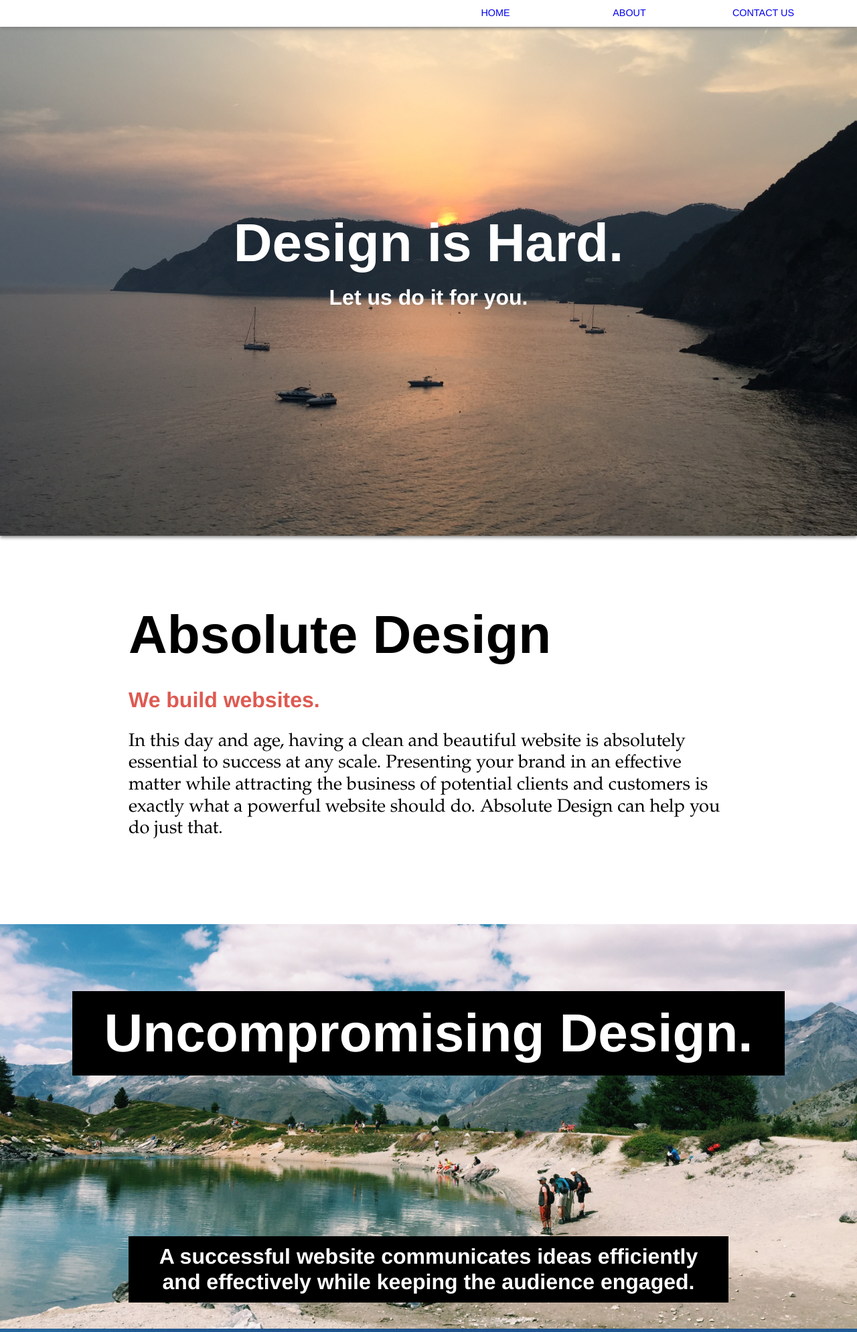
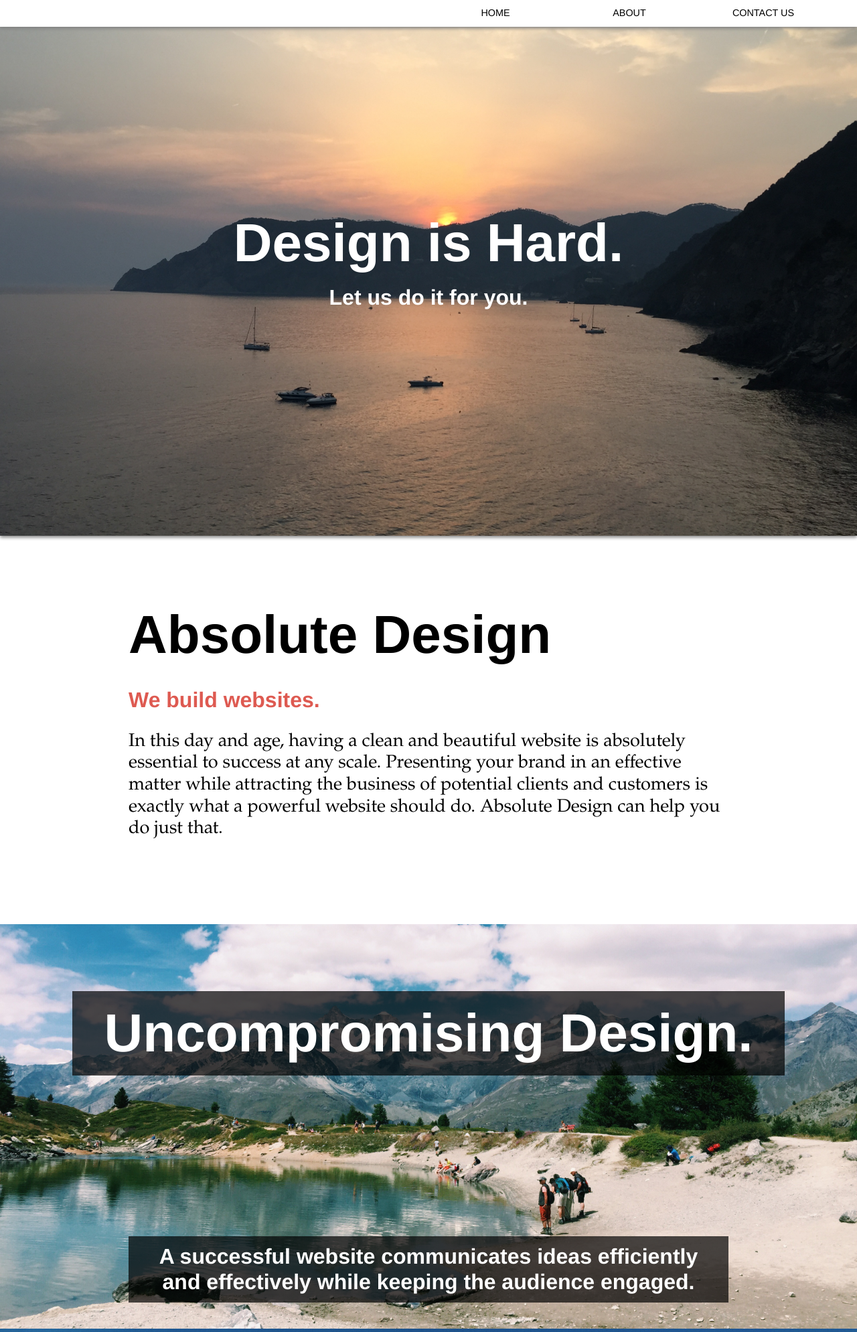
Before and after one commit to cchyung/absolute-design-website, a Django app: a page that uses website/templates/website/home.html in a window 1280 px wide. Shown: the top 1989 px of the page at 67% size. Run offline with Django 3.2, Linux system fonts and the light colour scheme; some libraries are stand-ins or nearby versions.

Commit message:
Made some changes

```diff
--- a/website/static/website/style.css
+++ b/website/static/website/style.css
@@ -138,6 +138,7 @@ p{
     display:block;
     padding:10px 20px;
     text-decoration:none;
+    color:black;
     top: 50%;
     transform: translateY(-50%);
 
@@ -296,6 +297,10 @@ p{
 
 }
 
+.text-transparent{
+    padding:1.2% 1.6%;
+    background:rgba(0,0,0,0.7);
+}
 .jumbo-text-border{
     padding:1.2% 1.6%;
     border:solid white 1px;
--- a/website/templates/website/home.html
+++ b/website/templates/website/home.html
@@ -27,12 +27,18 @@
         </div>
     </div>
 </div>
+
+
+
+
 <div class="content-container content-container-background" data-stellar-background-ratio="0.8" style="background-image:url({% static 'website/mountains.jpg' %}); background-position-y:400px;">
-    <h1 class="center white text-solid" style="position:relative; top:100px; width:80%; margin: 0 auto;">Uncompromising Design.</h1>
+    <h1 class="center white text-transparent" style="position:relative; top:100px; width:80%; margin: 0 auto;">Uncompromising Design.</h1>
     <div class="content-block-medium" style="margin-top:240px;">
-        <h2 class="white center text-solid">A successful website communicates ideas efficiently and effectively while keeping the audience engaged.</h2>
+        <h2 class="white center text-transparent">A successful website communicates ideas efficiently and effectively while keeping the audience engaged.</h2>
     </div>
 </div>
+
+
 <div class="content-container">
     <div class="content-block-medium">
         <h1>Why Use Us?</h1>
@@ -61,7 +67,7 @@
                 Client Focus
             </h3>
             <p class="column-text">
-                We take on very few projects at once so that you can be assured to get the most possible attention, maximizing client focus.
+                We take on only a couple projects at once so that you can be assured to get the most possible attention, maximizing client focus.
             </p>
         </div>
     </div>
```
